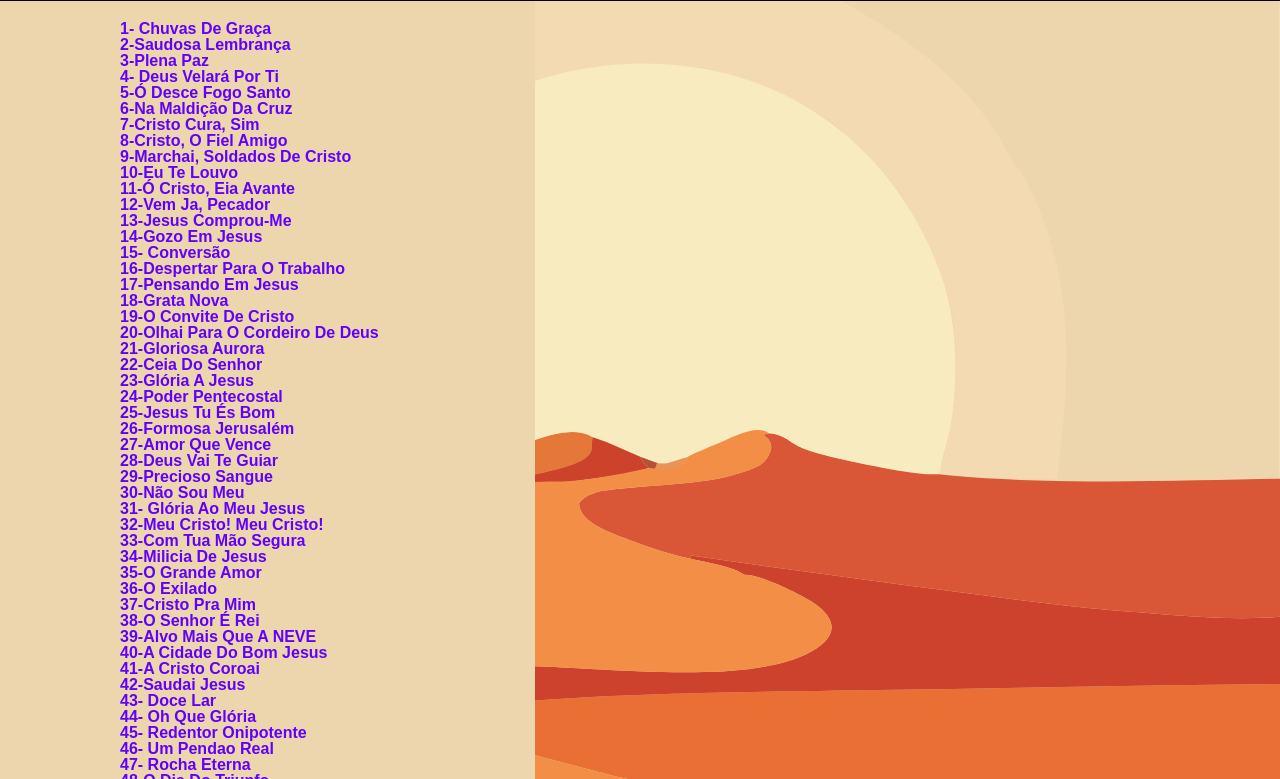
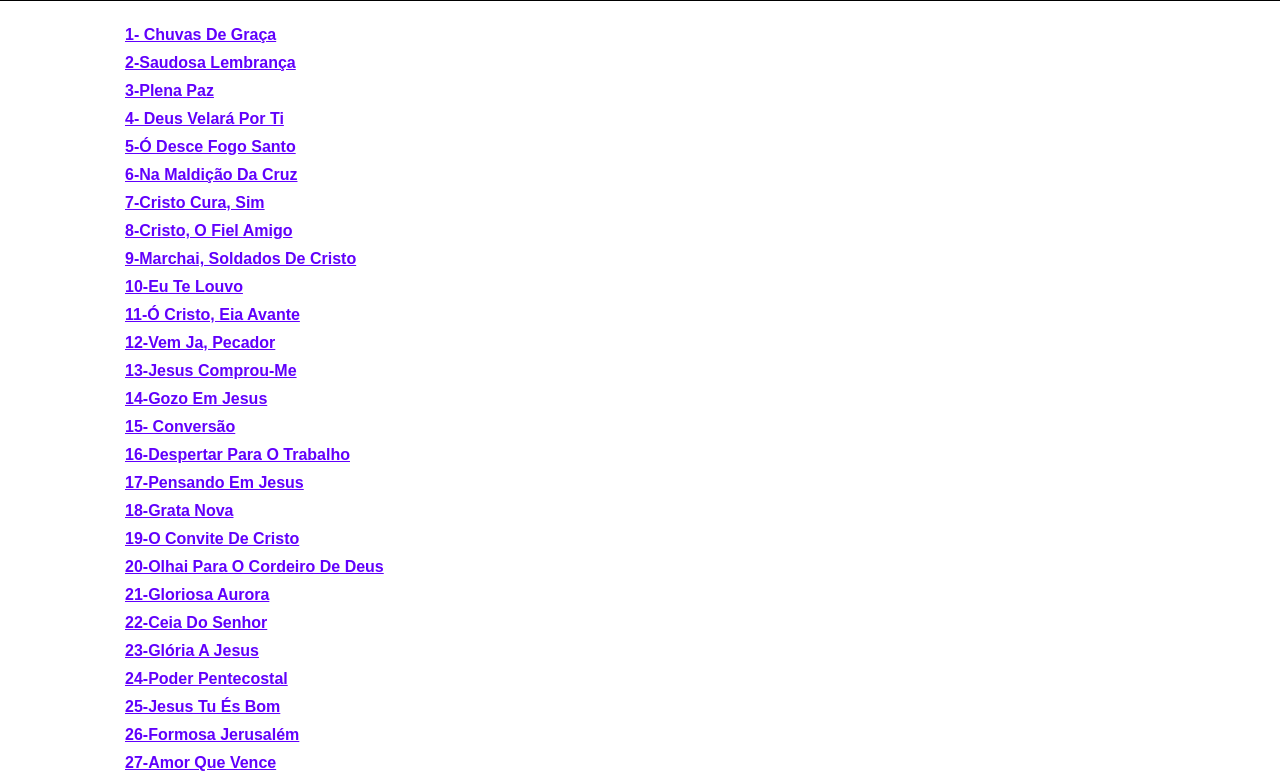
Before and after one commit to leopac26/meu-site, a plain HTML site: page hinos-da-harpa/index.html in a window 1280 px wide. Shown: the part 99-878 px from the top of the page. Drawn offline with Linux system fonts and the light colour scheme.

Commit message:
tirando fundo

```diff
--- a/hinos-da-harpa/cifra.css
+++ b/hinos-da-harpa/cifra.css
@@ -7,11 +7,7 @@ body {
     display: table-cell;
     text-align: center;
     vertical-align: middle;
-    background-color: #fff;
-    background-image: url("../CSS-Background-Responsivo/img/backgroundImg.svg");
-    background-repeat: repeat;
-    background-size: cover;
-    background-position: center;
+
 
     }
 
--- a/hinos-da-harpa/index.html
+++ b/hinos-da-harpa/index.html
@@ -3,8 +3,7 @@
 <head>
   <meta charset="UTF-8">
   <link rel="stylesheet" href="cifra.css">
-  <link rel="stylesheet" href="../CSS-Background-Responsivo/css/reset.min.css">
-  <link rel="stylesheet" href="../CSS-Background-Responsivo/css/default.css">
+
   <meta name="viewport" content="width=device-width, initial-scale=1.0">
   <title>hinos da Harpa Cristã</title>
 </head>
```
